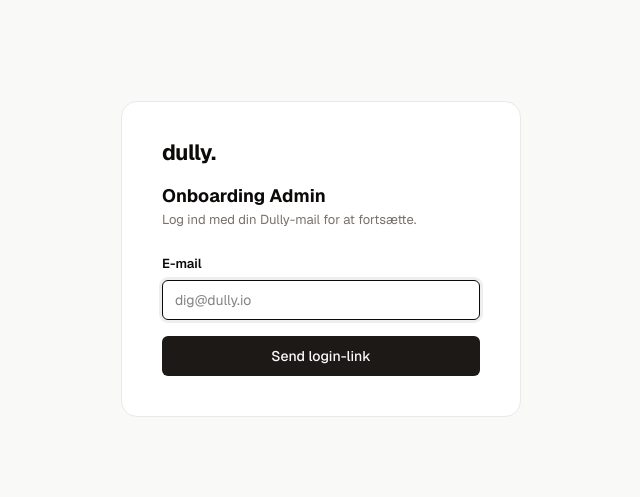
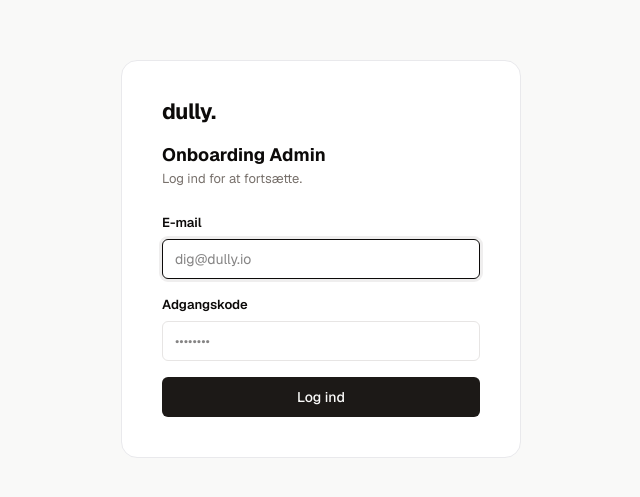
Before and after one commit to jacobpajor/dully-onboarding, a Next.js app: page /admin/login in a window 1280 px wide. Shown: the part 141-638 px from the top of the page, without its empty margins (319-959 px from the left). Built offline with nearby package versions, Linux system fonts and the light colour scheme.

Commit message:
Switch admin login to email + password (no email throttle)
Co-Authored-By: Claude Opus 4.8 <noreply@anthropic.com>

```diff
--- a/src/app/admin/login/page.tsx
+++ b/src/app/admin/login/page.tsx
@@ -1,49 +1,41 @@
 'use client'
 
 import { useState } from 'react'
+import { useRouter } from 'next/navigation'
 import { createClient } from '@/lib/supabase/client'
 
 export default function LoginPage() {
+  const router = useRouter()
   const [email, setEmail] = useState('')
-  const [sent, setSent] = useState(false)
+  const [password, setPassword] = useState('')
   const [error, setError] = useState('')
   const [loading, setLoading] = useState(false)
 
   const submit = async (e: React.FormEvent) => {
     e.preventDefault()
     setError('')
-    const clean = email.trim().toLowerCase()
-    if (!clean.endsWith('@dully.io')) {
-      setError('Brug din @dully.io e-mail.')
+    setLoading(true)
+    const supabase = createClient()
+    const { error } = await supabase.auth.signInWithPassword({
+      email: email.trim().toLowerCase(),
+      password,
+    })
+    setLoading(false)
+    if (error) {
+      setError('Forkert e-mail eller adgangskode.')
       return
     }
-    setLoading(true)
-    const supabase = createClient()
-    const { error } = await supabase.auth.signInWithOtp({
-      email: clean,
-      options: { emailRedirectTo: `${window.location.origin}/auth/callback` },
-    })
-    setLoading(false)
-    if (error) setError(error.message)
-    else setSent(true)
+    router.push('/admin')
+    router.refresh()
   }
 
   return (
     <div className="login-wrap">
       <div className="login-card">
         <div className="login-logo">dully.</div>
-        {sent ? (
-          <>
-            <div className="login-title">Tjek din mail ✉️</div>
-            <p className="login-success">
-              Vi har sendt et login-link til <strong>{email}</strong>. Åbn linket på denne enhed for at
-              logge ind.
-            </p>
-          </>
-        ) : (
         <form onSubmit={submit}>
           <div className="login-title">Onboarding Admin</div>
-            <p className="login-sub">Log ind med din Dully-mail for at fortsætte.</p>
+          <p className="login-sub">Log ind for at fortsætte.</p>
           <div className="field">
             <label>E-mail</label>
             <input
@@ -55,16 +47,25 @@ export default function LoginPage() {
               required
             />
           </div>
+          <div className="field">
+            <label>Adgangskode</label>
+            <input
+              type="password"
+              placeholder="••••••••"
+              value={password}
+              onChange={(e) => setPassword(e.target.value)}
+              required
+            />
+          </div>
           <button
             className="btn btn-primary"
             style={{ width: '100%', justifyContent: 'center' }}
             disabled={loading}
           >
-              {loading ? 'Sender...' : 'Send login-link'}
+            {loading ? 'Logger ind...' : 'Log ind'}
           </button>
           {error && <div className="login-error">{error}</div>}
         </form>
-        )}
       </div>
     </div>
   )
```
Lines whose indentation alone changed are shown as unchanged.
